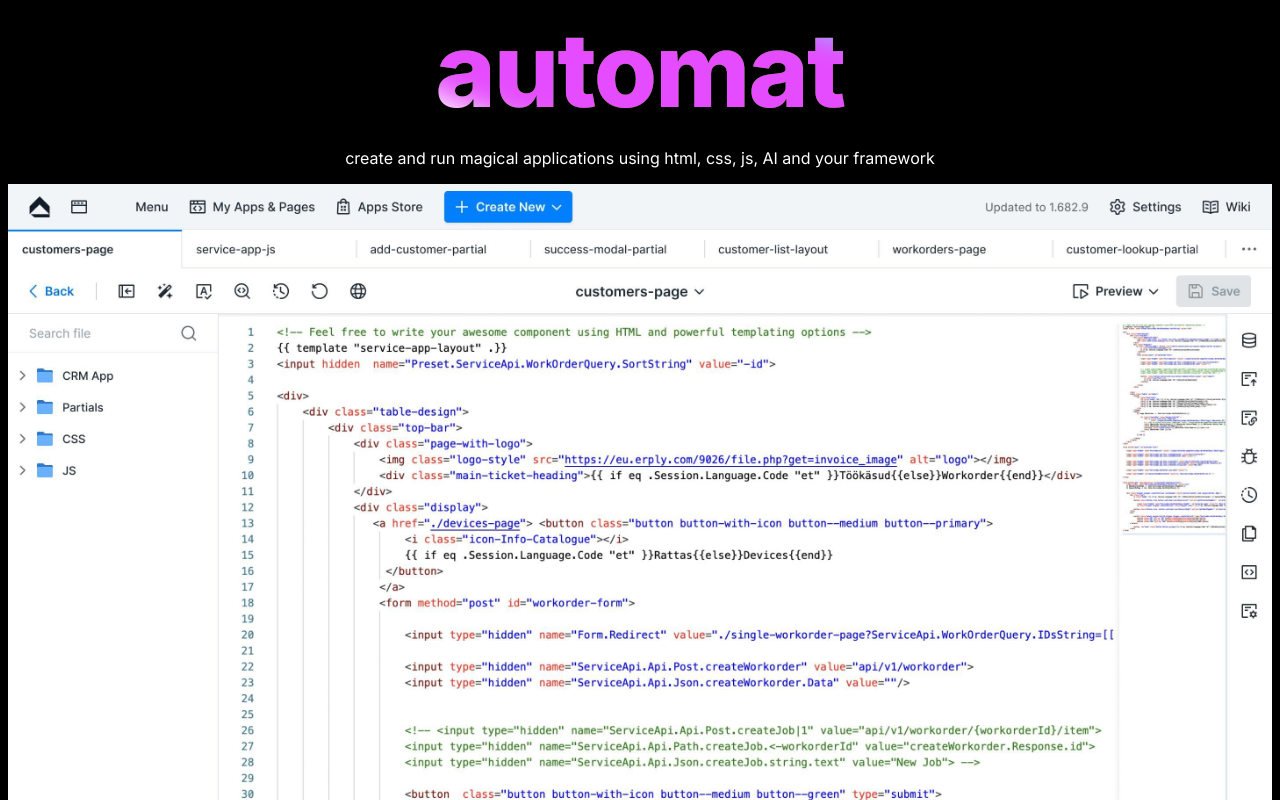
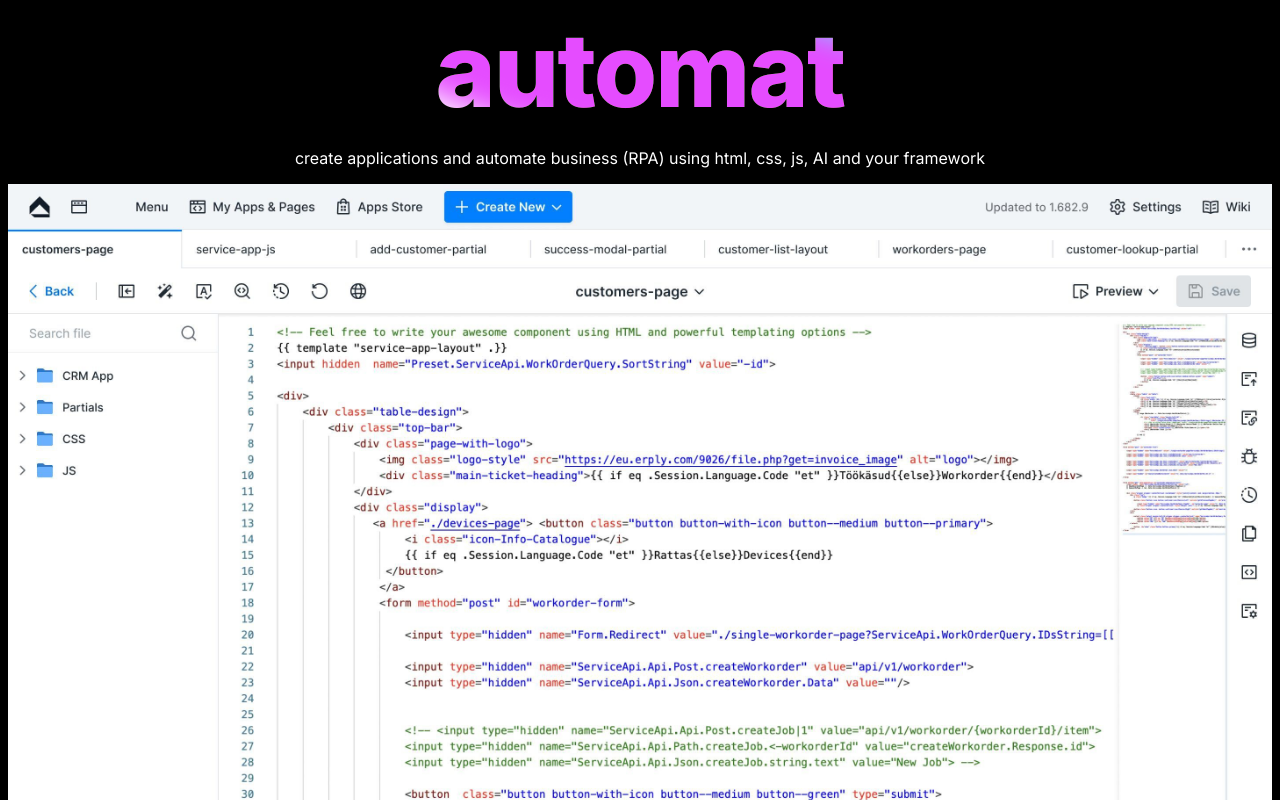
Before and after one commit to automat-com/www, a plain HTML site: page index.html in a window 1280 px wide. Shown: the top 800 px of the page. Drawn offline with Linux system fonts and the light colour scheme.

Commit message:
Update index.html

```diff
--- a/index.html
+++ b/index.html
@@ -230,7 +230,7 @@
       <div class="automat__item"></div>
     </div>
   </h1>
-  <p class="subtitle">create and run magical applications using html, css, js, AI and your framework</p>
+  <p class="subtitle">create applications and automate business (RPA) using html, css, js, AI and your framework</p>
 
     <img src="code-editor.jpg" alt="" style="background-color: rgb(255, 255, 255);">
 
```
